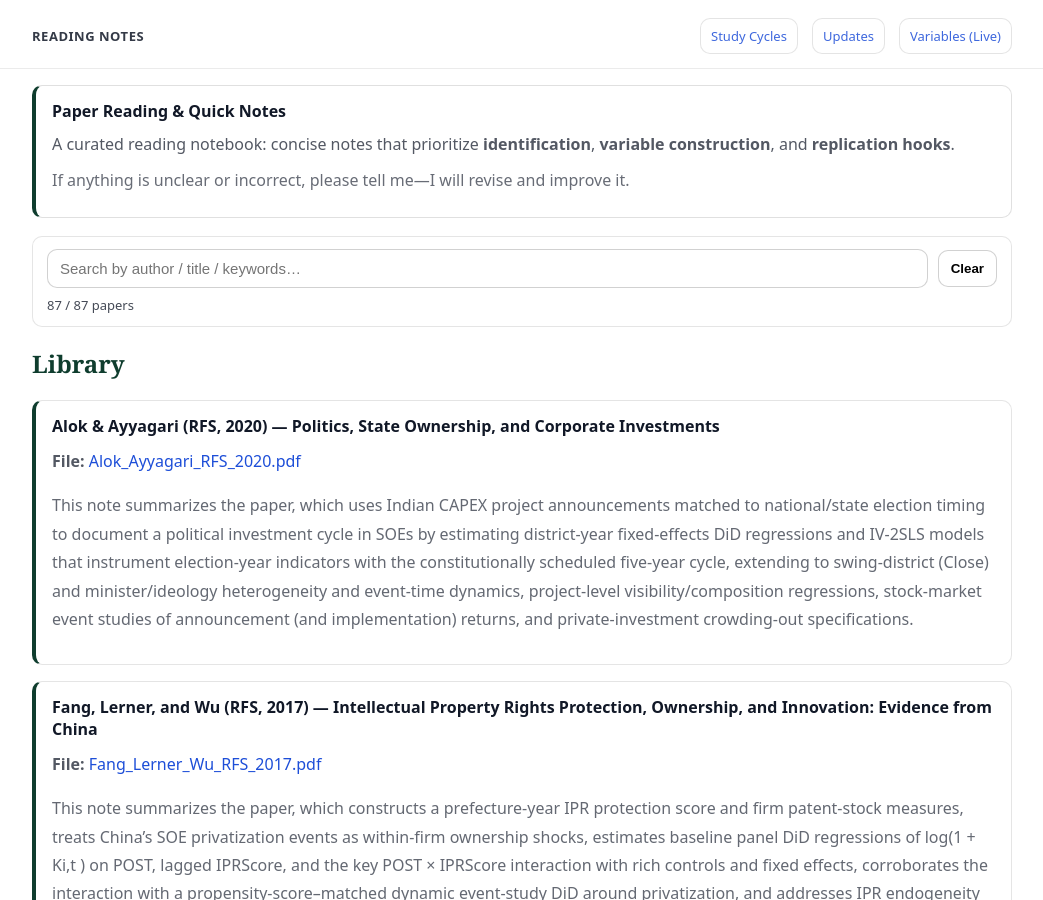
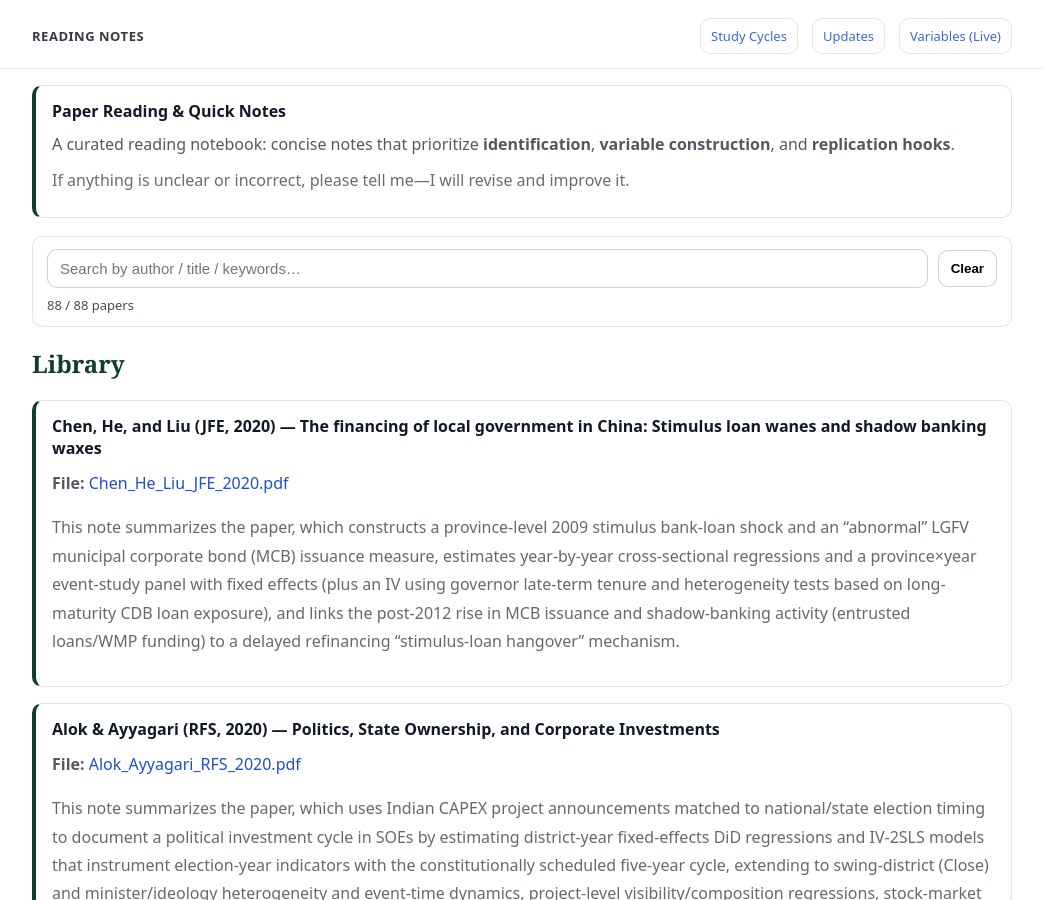
Before and after one commit to yaxinzn/study-archive, a Jekyll site: the page built from reading/index.md, in a window 1280 px wide and 900 px high. Shown: the whole window, without its empty margins (118-1161 px from the left). Built offline with Jekyll 4.4.1, drawn with Linux system fonts in a browser that asks for light colours.

Commit message:
Reading: add/update Chen_He_Liu_JFE_2020.pdf

```diff
--- a/_data/reading.yml
+++ b/_data/reading.yml
@@ -1,3 +1,8 @@
+- title: "Chen, He, and Liu (JFE, 2020) — The financing of local government in China: Stimulus loan wanes and shadow banking waxes"
+  file: "Chen_He_Liu_JFE_2020.pdf"
+  desc: "
+This note summarizes the paper, which constructs a province-level 2009 stimulus bank-loan shock and an “abnormal” LGFV municipal corporate bond (MCB) issuance measure, estimates year-by-year cross-sectional regressions and a province×year event-study panel with fixed effects (plus an IV using governor late-term tenure and heterogeneity tests based on long-maturity CDB loan exposure), and links the post-2012 rise in MCB issuance and shadow-banking activity (entrusted loans/WMP funding) to a delayed refinancing “stimulus-loan hangover” mechanism."
+
 - title: "Alok & Ayyagari (RFS, 2020) — Politics, State Ownership, and Corporate Investments"
   file: "Alok_Ayyagari_RFS_2020.pdf"
   desc: "
```
Also changed, not shown: 1 other file.
